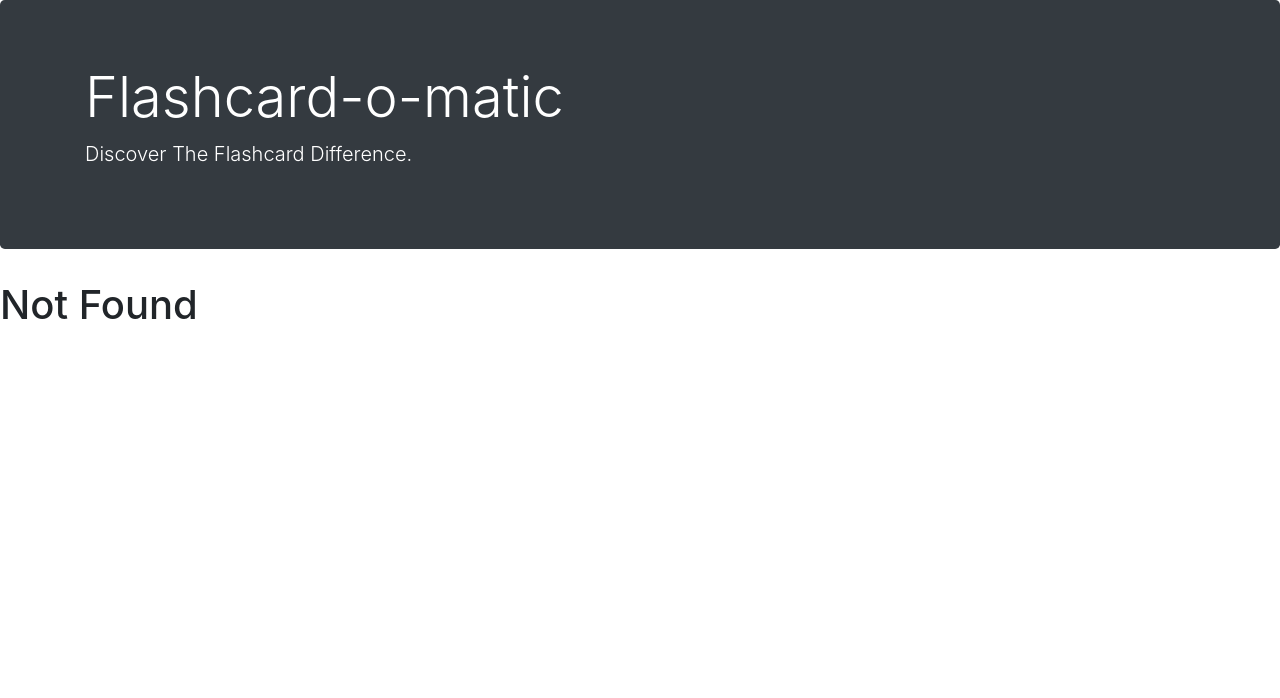
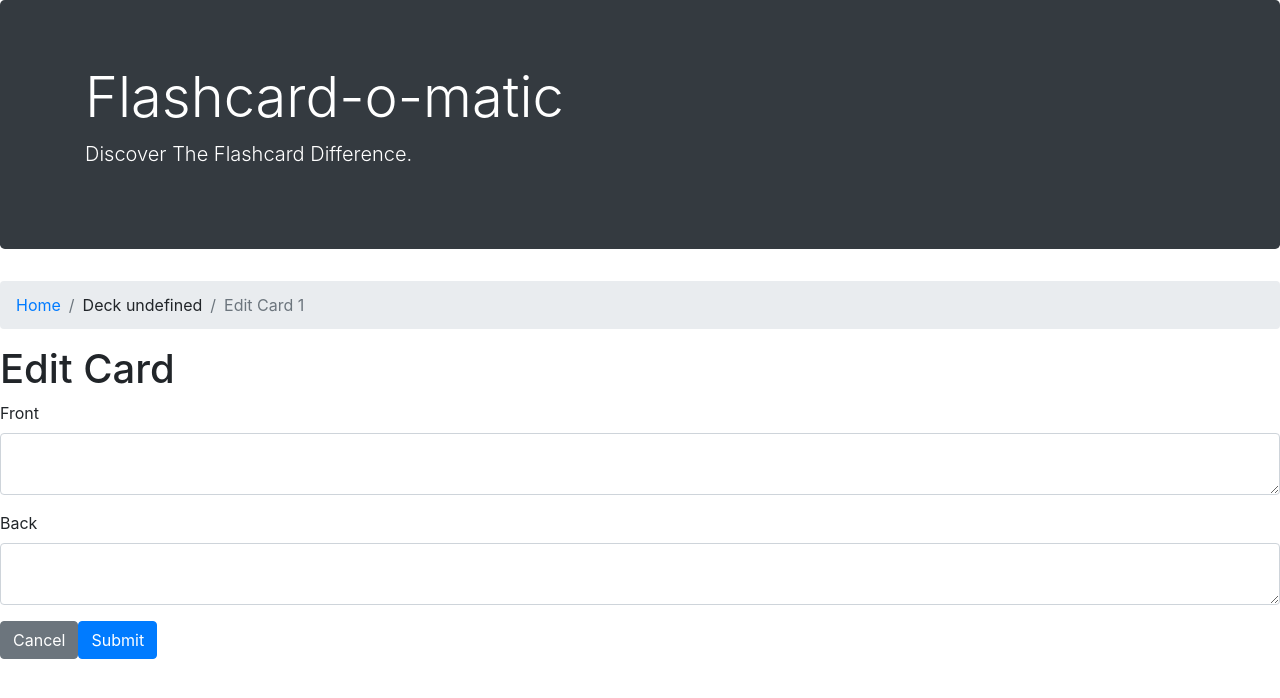
Before and after one commit to axsuphu/Flashcards-project, a React (Create React App) app: page /decks/1/cards/1/edit in a window 1280 px wide. Before the commit this address had no page. Shown: the top 698 px of the page. Built offline with nearby package versions, Linux system fonts and the light colour scheme; no server answers; a web font is replaced by a local one.

Commit message:
completed edit card and debugged put request

```diff
--- a/data/db.json
+++ b/data/db.json
@@ -2,7 +2,7 @@
   "decks": [
     {
       "name": "React Router",
-      "description": "React Router is a collection of navigational components that compose declaratively with your application.",
+      "description": "React Router is a collection of navigational components that compose declaratively with your application and more. ",
       "id": 2
     },
     {
@@ -19,22 +19,71 @@
       "id": 5
     },
     {
-      "front": "Polar bear",
-      "back": "Lives in the Arctic Circle",
-      "deckId": 3,
-      "id": 6
+      "front": "Grizzly Bear",
+      "id": 6,
+      "back": "Lives in the forest"
     },
     {
-      "front": "Lion",
-      "back": "Lives in Africa",
-      "deckId": 3,
+      "front": "L",
       "id": 7
     },
     {
-      "front": "Whale",
-      "back": "Lives in the ocean",
+      "front": "Penguin",
+      "id": 8,
+      "back": "p"
+    },
+    {
+      "front": "Grizzly",
+      "id": 9,
+      "back": "Forest"
+    },
+    {
+      "front": "Pen",
+      "id": 10,
+      "back": "stuff"
+    },
+    {
+      "front": "Pen",
+      "id": 11,
+      "back": "B"
+    },
+    {
+      "front": "P",
+      "id": 12,
+      "deckId": "3",
+      "back": "B"
+    },
+    {
+      "id": 13,
+      "front": "Snake",
+      "back": "Snek"
+    },
+    {
+      "back": "p",
+      "front": "p",
+      "deckId": "3",
+      "id": 14
+    },
+    {
+      "back": "p",
+      "front": "e",
+      "id": 15
+    },
+    {
+      "front": "dog",
+      "back": "cat",
+      "id": 16
+    },
+    {
+      "front": "pig",
+      "back": "piggy",
+      "id": 17
+    },
+    {
+      "front": "bear",
+      "back": "lion",
       "deckId": 3,
-      "id": 8
+      "id": 18
     }
   ]
 }
--- /dev/null
+++ b/src/Card/EditCard.js
@@ -0,0 +1,106 @@
+import React, { useEffect, useState } from "react";
+
+// import React, { useEffect, useState } from "react";
+import { useHistory, useParams, Link } from "react-router-dom";
+import { readCard, readDeck, updateCard } from "../utils/api";
+
+function EditCard() {
+  const params = useParams();
+  const cardId = params.cardId;
+  const deckId = params.deckId;
+  const [deckInfo, setDeckInfo] = useState({});
+  const [cardInfo, setCardInfo] = useState({});
+  const [editCardFormData, setEditCardFormData] = useState({});
+  const history = useHistory();
+
+  useEffect(() => {
+    async function loadDeckInfo() {
+      const response = await readDeck(deckId);
+      setDeckInfo(response);
+    }
+    loadDeckInfo();
+  }, [deckId]);
+
+  useEffect(() => {
+    async function loadCardInfo() {
+      const response = await readCard(cardId);
+      setCardInfo(response);
+      setEditCardFormData({
+        front: response.front,
+        back: response.back,
+        deckId: response.deckId,
+        id: response.id,
+      });
+    }
+    loadCardInfo();
+  }, [cardId]);
+
+  const handleFormChange = ({ target }) => {
+    setEditCardFormData({
+      ...editCardFormData,
+      [target.name]: target.value,
+    });
+  };
+  console.log(editCardFormData);
+  console.log(cardId);
+
+  const submitHandler = async (event) => {
+    event.preventDefault();
+    console.log(editCardFormData);
+    await updateCard(editCardFormData);
+    history.push(`/decks/${deckId}`);
+  };
+
+  return (
+    <React.Fragment>
+      <nav aria-label="breadcrumb">
+        <ol className="breadcrumb">
+          <li className="breadcrumb-item">
+            <Link to="/">Home</Link>
+          </li>
+          <li className="breadcrumb-item">{`Deck ${deckInfo.name}`}</li>
+          <li className="breadcrumb-item active" aria-current="page">
+            {`Edit Card ${cardId}`}
+          </li>
+        </ol>
+      </nav>
+      <form onSubmit={submitHandler}>
+        <h1>Edit Card</h1>
+        <div className="mb-3">
+          <label htmlFor="frontSideOfCard" className="form-label">
+            Front
+          </label>
+          <textarea
+            type="text"
+            className="form-control"
+            id="editCard"
+            name="front"
+            placeholder={cardInfo.front}
+            onChange={handleFormChange}
+          ></textarea>
+        </div>
+        <div className="mb-3">
+          <label htmlFor="backSideOfCard" className="form-label">
+            Back
+          </label>
+          <textarea
+            type="text"
+            className="form-control"
+            id="editCard"
+            name="back"
+            placeholder={cardInfo.back}
+            onChange={handleFormChange}
+          ></textarea>
+        </div>
+        <button type="button" className="btn btn-secondary">
+          Cancel
+        </button>
+        <button type="submit" className="btn btn-primary">
+          Submit
+        </button>
+      </form>
+    </React.Fragment>
+  );
+}
+
+export default EditCard;
--- a/src/Deck/DeckScreen.js
+++ b/src/Deck/DeckScreen.js
@@ -53,6 +53,7 @@ function DeckScreen() {
       history.push(`/decks/${deckId}`);
     }
   };
+  console.log("cardsList", cardsList);
 
   const deckView = cardsList.map((card) => (
     <div className="row">
@@ -79,7 +80,7 @@ function DeckScreen() {
       </div>
     </div>
   ));
-  console.log("deck", deck);
+  console.log("deck from DeckScreen", deck);
   return (
     <React.Fragment>
       <div className="content">
--- /dev/null
+++ b/src/Deck/EditDeck.js
@@ -0,0 +1,66 @@
+import React, { useState, useEffect } from "react";
+import { useParams, useHistory, Link } from "react-router-dom";
+import { readDeck, updateDeck } from "../utils/api";
+import DeckContentForm from "./DeckContentForm";
+
+function EditDeck() {
+  const [deckInfo, setDeckInfo] = useState([]);
+  const params = useParams();
+  const deckId = params.deckId;
+  const history = useHistory();
+  const [editDeckFormData, setEditDeckFormData] = useState({
+    name: "",
+    description: "",
+  });
+
+  const handleFormChange = ({ target }) => {
+    setEditDeckFormData({ ...editDeckFormData, [target.name]: target.value });
+  };
+  useEffect(() => {
+    async function loadDeckInfo() {
+      const response = await readDeck(deckId);
+      setDeckInfo(response);
+
+      setEditDeckFormData({
+        name: response.name,
+        description: response.description,
+        id: response.id,
+      });
+    }
+    loadDeckInfo();
+  }, [deckId]);
+  console.log("deckinfo", deckInfo);
+  const submitHandler = async (event) => {
+    event.preventDefault();
+    const deckWithUpdate = await updateDeck({ ...editDeckFormData });
+    console.log(deckWithUpdate);
+    history.go(0);
+  };
+  return (
+    <div>
+      <nav aria-label="breadcrumb">
+        <ol className="breadcrumb">
+          <li className="breadcrumb-item">
+            <Link to="/">Home</Link>
+          </li>
+          <li className="breadcrumb-item active" aria-current="page">
+            {editDeckFormData.name}
+          </li>
+          <li className="breadcrumb-item active" aria-current="page">
+            Edit Deck
+          </li>
+        </ol>
+      </nav>
+      <DeckContentForm
+        title="Edit Deck"
+        cancelLink={`/decks/${deckId}`}
+        handleFormChange={handleFormChange}
+        nameValue={editDeckFormData.name}
+        descriptionValue={editDeckFormData.description}
+        submitHandler={submitHandler}
+      />
+    </div>
+  );
+}
+
+export default EditDeck;
--- a/src/Layout/index.js
+++ b/src/Layout/index.js
@@ -1,12 +1,14 @@
 import React from "react";
 import { Switch, Route } from "react-router-dom";
 import Header from "./Header";
-import CreateDeck from "../CreateNewDeck/CreateDeck";
+import CreateDeck from "../Deck/CreateDeck";
 import NotFound from "./NotFound";
 import HomeScreen from "../Deck/HomeScreen";
 import StudyScreen from "../Deck/StudyScreen";
 import DeckScreen from "../Deck/DeckScreen";
 import CreateCard from "../Card/CreateCard";
+import EditDeck from "../Deck/EditDeck";
+import EditCard from "../Card/EditCard";
 
 function Layout() {
   return (
@@ -21,17 +23,24 @@ function Layout() {
         <Route exact={true} path="/decks/:deckId/study">
           <StudyScreen />
         </Route>
-        {/*Create Deck Screen */}
-        <Route path="/decks/new">
-          <CreateDeck />
+        {/*Edit Card Screen */}
+        <Route exact={true} path="/decks/:deckId/cards/:cardId/edit">
+          <EditCard />
         </Route>
         {/*Create Card Screen */}
         <Route exact={true} path="/decks/:deckId/cards/new">
           <CreateCard />
         </Route>
+        <Route exact={true} path="/decks/:deckId/edit">
+          <EditDeck />
+        </Route>
         {/*Deck Screen */}
         <Route exact={true} path="/decks/:deckId">
           <DeckScreen />
+        </Route>
+        {/*Create Deck Screen */}
+        <Route path="/decks/new">
+          <CreateDeck />
         </Route>
         {/*Not Found Screen*/}
         <Route>
```
